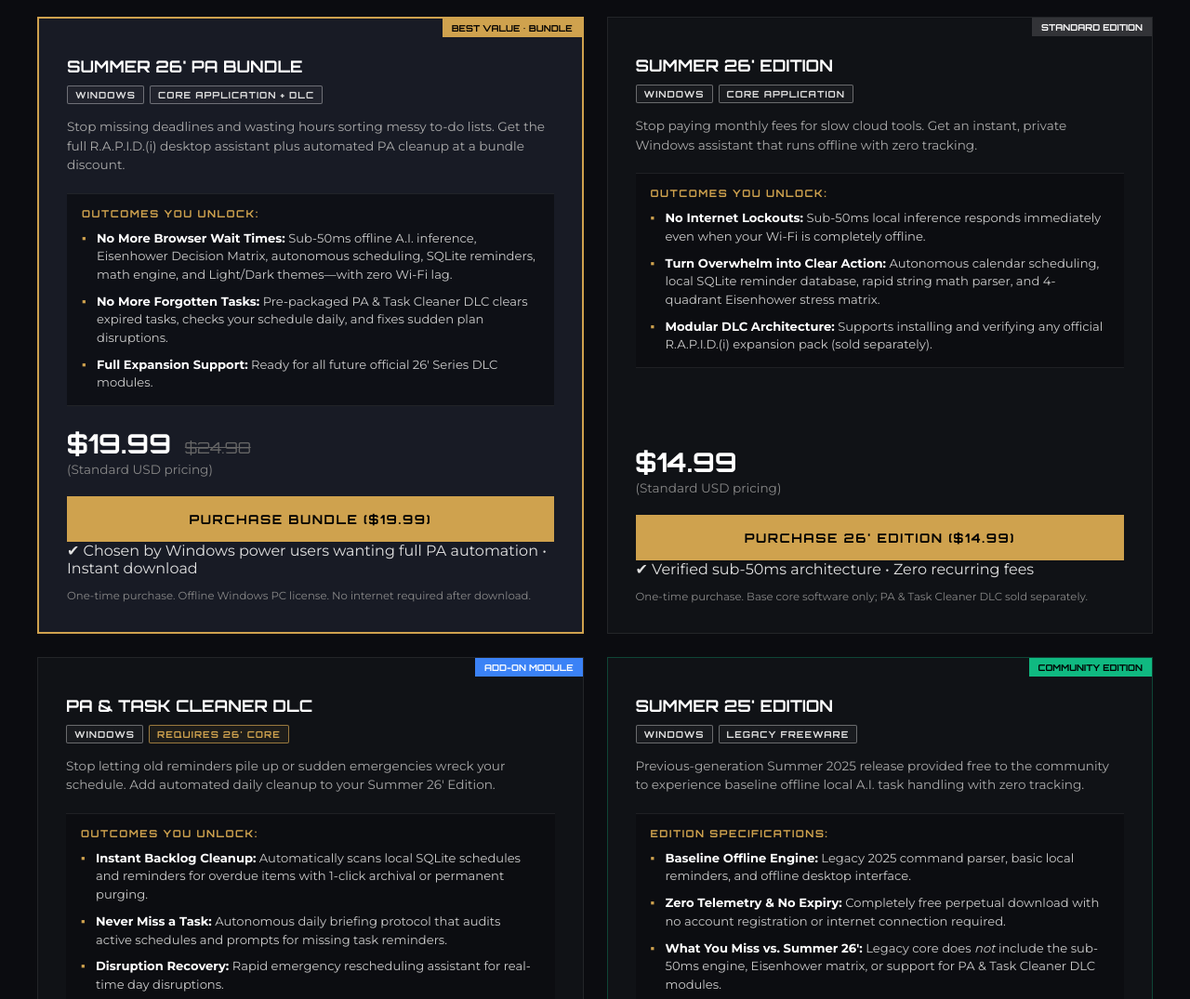
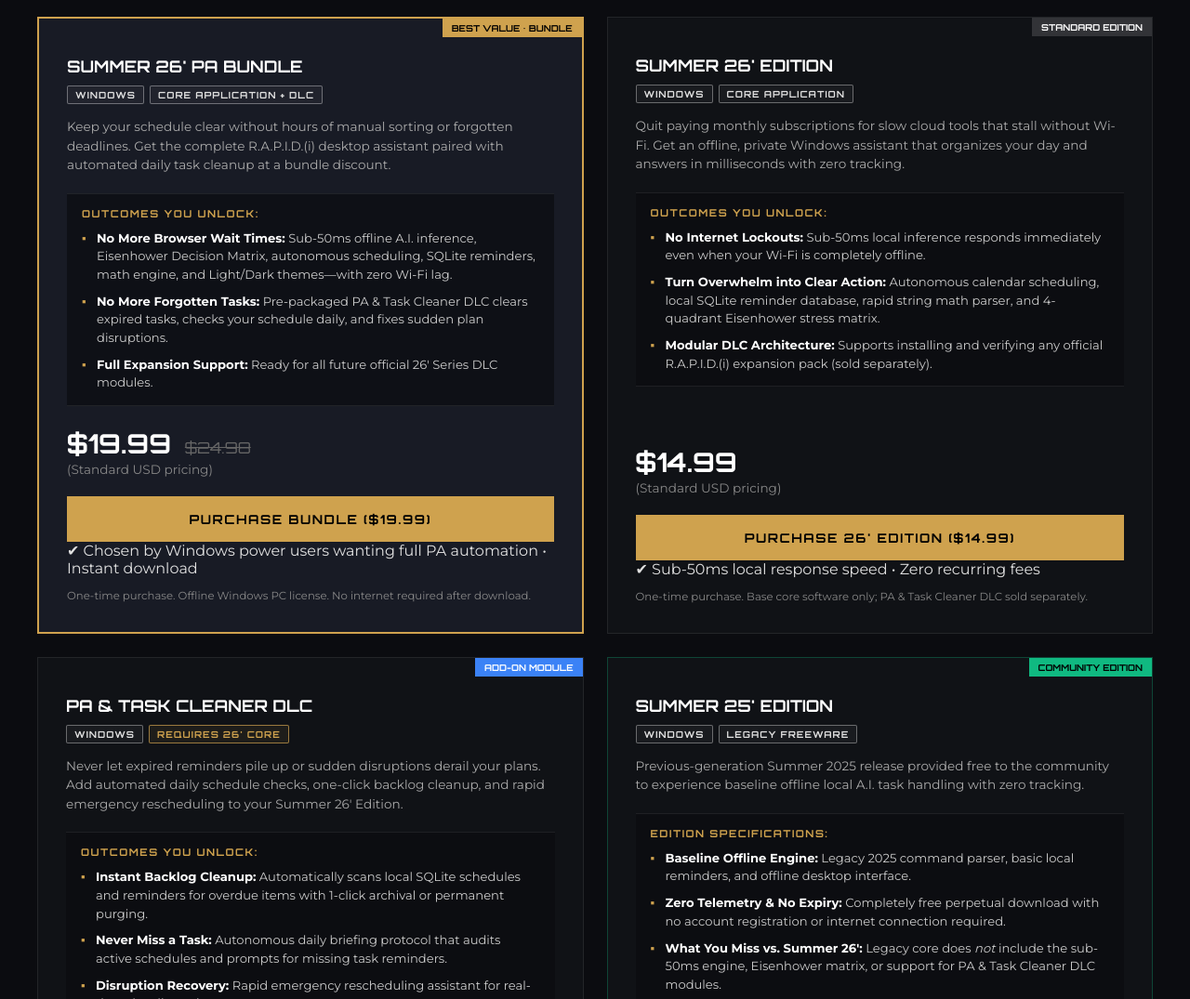
Before and after one commit to Laoluuu/Rapid-store, a plain HTML site: page index.html in a window 1280 px wide. Shown: the part 2280-3355 px from the top of the page at 93% size. Drawn offline with Linux system fonts and the light colour scheme.

Commit message:
Update index.html

```diff
--- a/index.html
+++ b/index.html
@@ -192,7 +192,7 @@
                             <span class="ps-badge">WINDOWS</span>
                             <span class="ps-badge">CORE APPLICATION + DLC</span>
                         </div>
-                        <p class="card-desc">Stop missing deadlines and wasting hours sorting messy to-do lists. Get the full R.A.P.I.D.(i) desktop assistant plus automated PA cleanup at a bundle discount.</p>
+                        <p class="card-desc">Keep your schedule clear without hours of manual sorting or forgotten deadlines. Get the complete R.A.P.I.D.(i) desktop assistant paired with automated daily task cleanup at a bundle discount.</p>
 
                         <div class="ps-includes-box">
                             <div class="ps-includes-title">OUTCOMES YOU UNLOCK:</div>
@@ -227,7 +227,7 @@
                             <span class="ps-badge">WINDOWS</span>
                             <span class="ps-badge">CORE APPLICATION</span>
                         </div>
-                        <p class="card-desc">Stop paying monthly fees for slow cloud tools. Get an instant, private Windows assistant that runs offline with zero tracking.</p>
+                        <p class="card-desc">Quit paying monthly subscriptions for slow cloud tools that stall without Wi-Fi. Get an offline, private Windows assistant that organizes your day and answers in milliseconds with zero tracking.</p>
 
                         <div class="ps-includes-box">
                             <div class="ps-includes-title">OUTCOMES YOU UNLOCK:</div>
@@ -248,7 +248,7 @@
                             <span class="btn-text">PURCHASE 26' EDITION ($14.99)</span>
                             <div class="btn-slide"></div>
                         </a>
-                        <div class="card-proof-note">&#10004; Verified sub-50ms architecture &bull; Zero recurring fees</div>
+                        <div class="card-proof-note">&#10004; Sub-50ms local response speed &bull; Zero recurring fees</div>
                         <p class="ps-card-legal">One-time purchase. Base core software only; PA &amp; Task Cleaner DLC sold separately.</p>
                     </div>
                 </div>
@@ -262,7 +262,7 @@
                             <span class="ps-badge">WINDOWS</span>
                             <span class="ps-badge ps-badge-warn">REQUIRES 26' CORE</span>
                         </div>
-                        <p class="card-desc">Stop letting old reminders pile up or sudden emergencies wreck your schedule. Add automated daily cleanup to your Summer 26' Edition.</p>
+                        <p class="card-desc">Never let expired reminders pile up or sudden disruptions derail your plans. Add automated daily schedule checks, one-click backlog cleanup, and rapid emergency rescheduling to your Summer 26' Edition.</p>
 
                         <div class="ps-includes-box">
                             <div class="ps-includes-title">OUTCOMES YOU UNLOCK:</div>
```
